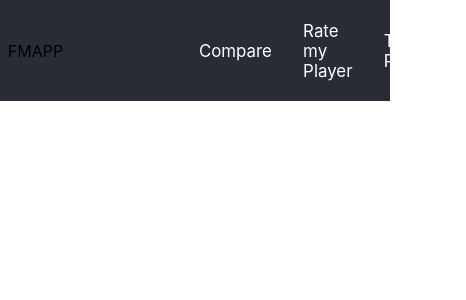
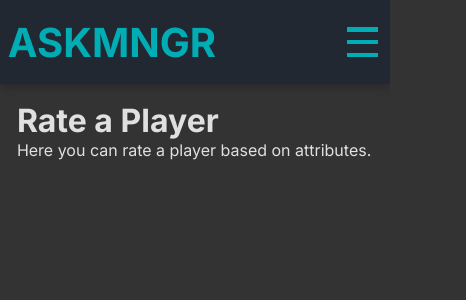
Before and after one commit to Efkey2137/fmApp, a React (Create React App) app: page /rate-player in a window 390 px wide. Shown: the top 300 px of the page, 466 px wide, since content can reach past the window. Built offline with nearby package versions, Linux system fonts and the light colour scheme.

Commit message:
Add design, menu, and mobile layouts

```diff
--- a/package.json
+++ b/package.json
@@ -13,6 +13,7 @@
     "@types/react-dom": "^19.0.4",
     "react": "^19.0.0",
     "react-dom": "^19.0.0",
+    "react-router-dom": "^7.2.0",
     "react-scripts": "5.0.1",
     "typescript": "^4.9.5",
     "web-vitals": "^2.1.4"
--- a/public/index.html
+++ b/public/index.html
@@ -24,7 +24,7 @@
       work correctly both with client-side routing and a non-root public URL.
       Learn how to configure a non-root public URL by running `npm run build`.
     -->
-    <title>React App</title>
+    <title>AskMngr</title>
   </head>
   <body>
     <noscript>You need to enable JavaScript to run this app.</noscript>
--- a/src/App.css
+++ b/src/App.css
@@ -1,71 +1,174 @@
-.App-header {
-  display: flex;
-  flex-direction: row;
-  justify-content: space-between;
-  align-items: center;
-  padding: 1dvh 2dvw; /* Dynamiczny padding */
-  background-color: #282c34;
-  min-height: 10dvh; /* Wysokość dopasowana do urządzenia */
+/* GLOBAL SETTINGS */
+@import url('https://fonts.googleapis.com/css2?family=Inter:wght@400;600;700&display=swap');
+
+* {
+  font-family: 'Inter', sans-serif;
+  margin: 0;
+  padding: 0;
+  box-sizing: border-box;
 }
 
+body {
+  background: #333;
+  color: #e0e0e0;
+  display: flex;
+  flex-direction: column;
+  height: 100vh;
+  overflow: hidden;
+}
+
+.App {
+  display: grid;
+  grid-template-rows: 10dvh auto;
+  grid-template-columns: 18dvw auto;
+  height: 100vh;
+}
+
+/* HEADER SETTINGS */
+.App-header {
+  grid-column: 1 / -1;
+  display: flex;
+  align-items: center;
+  justify-content: space-between;
+  background-color: #222831;
+  height: 10dvh;
+  box-shadow: 0 4px 8px rgba(0, 0, 0, 0.2);
+  padding: 0 2dvw;
+}
+
+.App-logo {
+  font-size: 2.5rem;
+  font-weight: bold;
+  text-transform: uppercase;
+  color: #00adb5;
+  text-decoration: none;
+}
+
+.menu-toggle {
+  display: none;
+  font-size: 2rem;
+  color: #00adb5;
+  cursor: pointer;
+}
+
+/* MENU SETTINGS */
 .menu {
-  height: 10dvh; /* Dopasowanie do wysokości paska */
-  width: 50dvw; /* Menu zajmuje 50% szerokości ekranu */
+  grid-row: 2;
+  grid-column: 1;
+  background-color: #1b1b1b;
+  display: flex;
+  flex-direction: column;
+  align-items: flex-start;
+  width: 100%;
+  padding-top: 2dvh;
+  box-shadow: 2px 0 10px rgba(0, 0, 0, 0.3);
+  overflow-y: auto;
 }
 
 .menu ul {
   list-style: none;
-  display: flex;
-  gap: 2dvw;
   padding: 0;
   margin: 0;
-  height: 100%;
+  width: 100%;
 }
 
 .menu li {
-  position: relative;
-  display: flex;
-  align-items: center;
-  justify-content: center;
   width: 100%;
-  height: 100%;
-}
-
-/* Efekt poświaty na cały blok */
-.menu li::before {
-  content: "";
-  position: absolute;
-  top: 0;
-  left: 0;
-  width: 100%;
-  height: 100%;
-  background: rgba(255, 255, 255, 0.15);
-  box-shadow: 0 0 2dvh rgba(255, 255, 255, 0.3);
-  border-radius: 0.5dvh;
-  opacity: 0;
-  transition: opacity 0.3s ease-in-out;
-  z-index: 0;
-}
-
-.menu li:hover::before {
-  opacity: 1;
+  text-align: left;
 }
 
 .App-link {
+  display: block;
+  color: #eeeeee;
   text-decoration: none;
-  color: white;
-  font-size: 2dvh; /* Skalowane według wysokości ekranu */
-  padding: 2dvh 3dvw;
-  display: flex;
-  align-items: center;
-  justify-content: center;
-  width: 100%;
-  height: 100%;
-  position: relative;
-  z-index: 1;
+  padding: 2.5dvh;
+  font-size: 1.9dvh;
+  font-weight: 600;
+  transition: all 0.3s ease-in-out;
 }
 
 .App-link:hover {
-  background: #131518;
-  color: #1462ff;
+  background: #393e46;
+  color: #00adb5;
+  border-left: 4px solid #00adb5;
 }
+
+/* MAIN CONTENT */
+main {
+  grid-column: 2;
+  grid-row: 2;
+  padding: 2dvh;
+  overflow-y: auto;
+}
+
+/* MOBILE VERSIONS */
+@media (max-width: 768px) {
+  .App {
+    display: flex;
+    flex-direction: column;
+  }
+
+  .menu-toggle {
+    display: flex;
+    flex-direction: column;
+    justify-content: center;
+    align-items: center;
+    width: 10dvw;
+    height: 10dvh;
+    background: none;
+    border: none;
+    cursor: pointer;
+    position: relative;
+  }
+
+  .menu-toggle .bar {
+    width: 8dvw;
+    height: 0.5dvh;
+    background-color: #00adb5;
+    margin: 0.5dvh 0;
+    transition: 0.4s;
+  }
+
+  .menu-toggle.open .top {
+    transform: translateY(1.5dvh) rotate(45deg);
+  }
+
+  .menu-toggle.open .middle {
+    opacity: 0;
+  }
+
+  .menu-toggle.open .bottom {
+    transform: translateY(-1.5dvh) rotate(-45deg);
+  }
+
+  .menu {
+    position: absolute;
+    top: 8dvh;
+    left: 0;
+    width: 100%;
+    background: #1b1b1b;
+    display: none;
+    flex-direction: column;
+    align-items: center;
+    padding: 2dvh 0;
+  }
+
+  .menu.active {
+    display: flex;
+  }
+
+  .menu ul {
+    display: flex;
+    flex-direction: column;
+    gap: 2dvh;
+  }
+
+  .menu li {
+    text-align: center;
+  }
+
+  .App-link {
+    font-size: 2dvh;
+    padding: 1.5dvh 2dvw;
+  }
+}
--- a/src/App.tsx
+++ b/src/App.tsx
@@ -1,21 +1,25 @@
-import React from 'react';
-import logo from './logo.svg';
-import './App.css';
+import React, { useState } from "react";
+import { BrowserRouter as Router, Routes, Route } from "react-router-dom";
+import Header from "./components/Header";
+import Menu from "./components/Menu";
+import RatePlayer from "./pages/RatePlayer";
 
 function App() {
+  const [menuOpen, setMenuOpen] = useState(false);
+
   return (
-    <div className="App">
-      <header className="App-header">
-        <div className="App-logo">FMAPP</div>  {/*zrobić logo*/}
-      <nav className="menu">
-        <ul>
-          <li><a href="" className='App-link'>Compare</a> </li>
-          <li><a href="" className='App-link'>Rate my Player</a></li>
-          <li><a href="" className='App-link'>Track Progress</a></li>
-        </ul>
-      </nav>
-      </header>
-    </div>
+    <Router>
+      <div className="App">
+        <Header menuOpen={menuOpen} setMenuOpen={setMenuOpen} />
+        <Menu menuOpen={menuOpen} setMenuOpen={setMenuOpen} />
+        <main>
+          <Routes>
+            <Route path="/" element={<h1>Welcome to AskMngr</h1>} />
+            <Route path="/rate-player" element={<RatePlayer />} />
+          </Routes>
+        </main>
+      </div>
+    </Router>
   );
 }
 
--- /dev/null
+++ b/src/components/Header.tsx
@@ -0,0 +1,20 @@
+import React from "react";
+import { Link } from "react-router-dom";
+import "../App.css";
+
+const Header: React.FC<{ menuOpen: boolean; setMenuOpen: (open: boolean) => void }> = ({ menuOpen, setMenuOpen }) => {
+  return (
+    <header className="App-header">
+      <div className="App-logo">
+      <Link to="/" className="App-logo">AskMngr</Link>
+      </div>
+      <button className={`menu-toggle ${menuOpen ? "open" : ""}`} onClick={() => setMenuOpen(!menuOpen)}>
+        <div className="bar top"></div>
+        <div className="bar middle"></div>
+        <div className="bar bottom"></div>
+      </button>
+    </header>
+  );
+};
+
+export default Header;
--- /dev/null
+++ b/src/components/Menu.tsx
@@ -0,0 +1,22 @@
+import React from "react";
+import { Link } from "react-router-dom";
+
+interface MenuProps {
+  menuOpen: boolean;
+  setMenuOpen: (open: boolean) => void;
+}
+
+const Menu: React.FC<MenuProps> = ({ menuOpen }) => {
+  return (
+    <nav className={`menu ${menuOpen ? "active" : ""}`}>
+      <ul>
+        <li><Link to="/" className="App-link">Home</Link></li>
+        <li><Link to="/compare" className="App-link">Compare</Link></li>
+        <li><Link to="/rate-player" className="App-link">Rate Player</Link></li>
+        <li><Link to="/track-progress" className="App-link">Track Progress</Link></li>
+      </ul>
+    </nav>
+  );
+};
+
+export default Menu;
--- a/src/index.css
+++ b/src/index.css
@@ -1,3 +1,13 @@
+/* GLOBAL SETTINGS */
+@import url('https://fonts.googleapis.com/css2?family=Inter:wght@400;600;700&display=swap');
+
+* {
+  font-family: 'Inter', sans-serif;
+  margin: 0;
+  padding: 0;
+  box-sizing: border-box;
+}
+
 body {
   margin: 0;
   font-family: -apple-system, BlinkMacSystemFont, 'Segoe UI', 'Roboto', 'Oxygen',
@@ -5,6 +15,8 @@ body {
     sans-serif;
   -webkit-font-smoothing: antialiased;
   -moz-osx-font-smoothing: grayscale;
+  background: #333;
+  color: #e0e0e0;
 }
 
 code {
--- /dev/null
+++ b/src/pages/RatePlayer.tsx
@@ -0,0 +1,12 @@
+import React from "react";
+
+const RatePlayer: React.FC = () => {
+  return (
+    <div>
+      <h1>Rate a Player</h1>
+      <p>Here you can rate a player based on attributes.</p>
+    </div>
+  );
+};
+
+export default RatePlayer;
```
Also changed, not shown: public/manifest.json, src/logo.svg (deleted), 1 other file (tests, documents, lock files or other folders).
